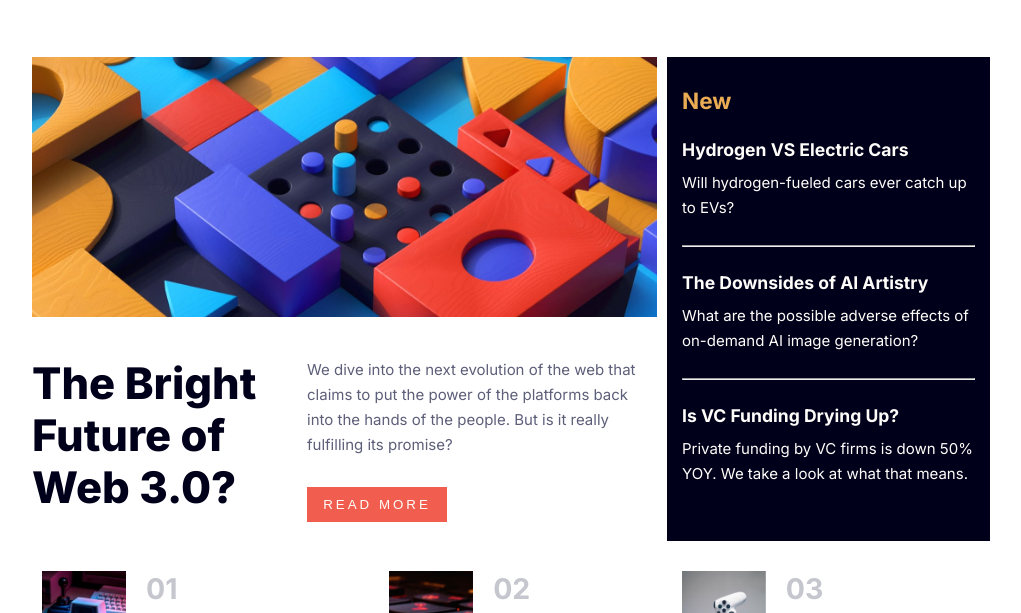
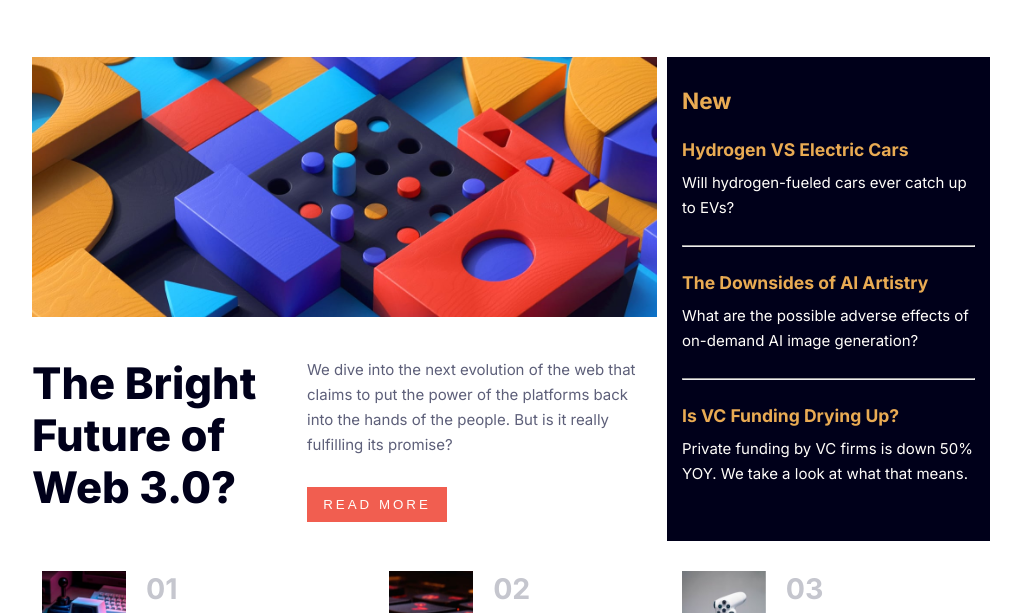
Before and after one commit to LilithNixx/News-homepage, a plain HTML site: page index.html in a window 1280 px wide. Shown: the part 141-754 px from the top of the page, without its empty margins (129-1150 px from the left). Drawn offline with nearby package versions, Linux system fonts and the light colour scheme.

Commit message:
added hover to sidebar h3

```diff
--- a/index.html
+++ b/index.html
@@ -47,7 +47,7 @@
             We dive into the next evolution of the web that claims to put the power of the platforms back into the hands of the people.
             But is it really fulfilling its promise?
           </p>
-          <button class="read-btn" type="text">Read more</button>
+          <button class="read-btn">Read more</button>
         </article>
       </main>
 
--- a/styles.css
+++ b/styles.css
@@ -157,6 +157,11 @@ ul li a {
     margin-top: 25px;
 
     color: var(--Off-white);
+}
+
+.sidebar h3 {
+    color: var(--Soft-orange);
+    cursor: pointer;
 }
 
 .sidebar p {
```
